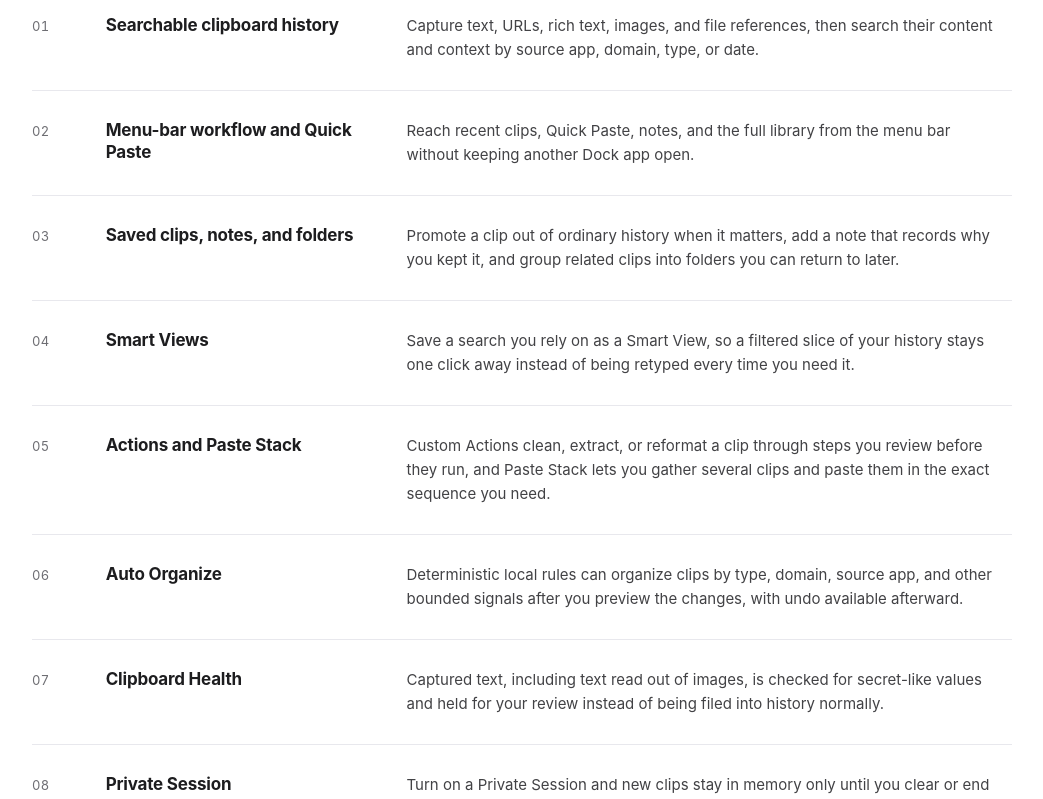
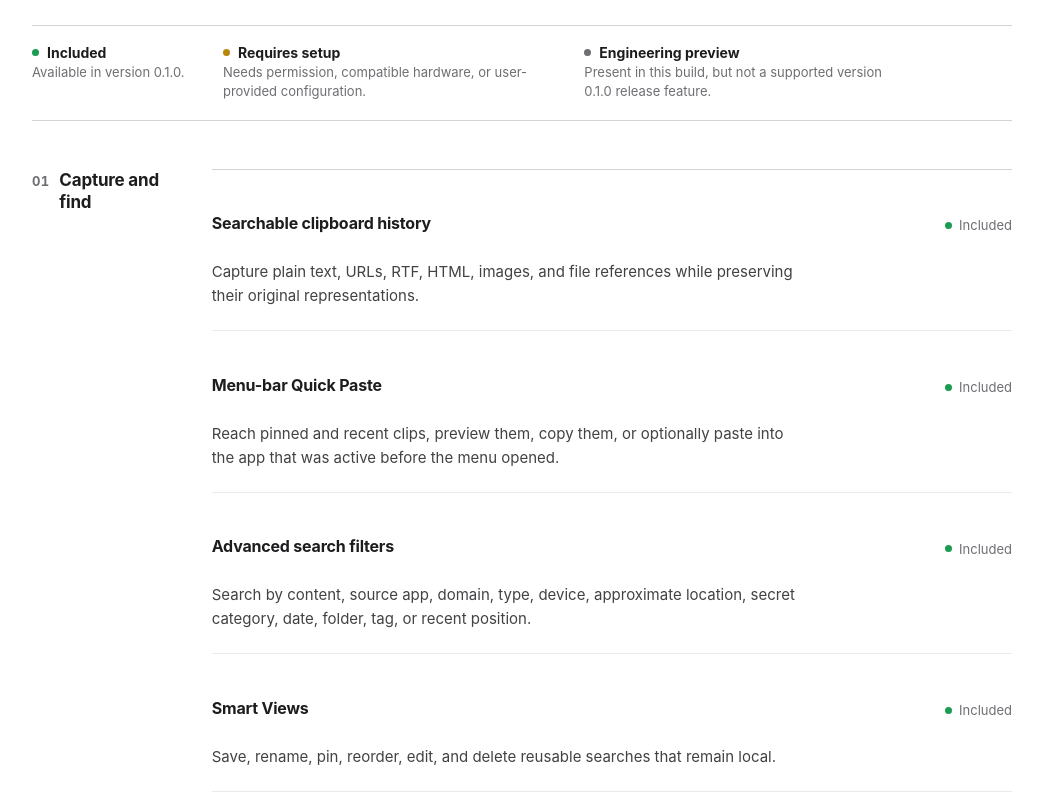
Before and after one commit to ibrolord/clipboard-router-releases, a React (Vite) app in the folder landing/: page / in a window 1280 px wide. Shown: the part 3060-3859 px from the top of the page, without its empty margins (118-1161 px from the left). Built offline with nearby package versions, Linux system fonts and the light colour scheme.

Commit message:
feat: expand landing feature inventory

```diff
--- a/landing/src/App.css
+++ b/landing/src/App.css
@@ -890,45 +890,134 @@ h3 {
   line-height: 1.65;
 }
 
-.feature-ledger {
-  margin-top: clamp(32px, 4vw, 48px);
+.feature-legend {
+  margin-top: clamp(24px, 3vw, 32px);
+  padding: 18px 0;
   border-top: 1px solid var(--line);
+  border-bottom: 1px solid var(--line);
+  display: flex;
+  flex-wrap: wrap;
+  gap: 8px clamp(24px, 3vw, 40px);
 }
 
-.feature-row {
-  display: grid;
-  grid-template-columns: 3.5ch minmax(0, 26ch) minmax(0, 1fr);
-  gap: 4px clamp(20px, 3vw, 48px);
-  align-items: baseline;
-  padding: clamp(20px, 2.6vw, 28px) 0;
-  border-bottom: 1px solid var(--line-soft);
+.feature-legend-item {
+  display: flex;
+  flex-direction: column;
+  gap: 2px;
+  max-width: 32ch;
 }
 
-.feature-row-index {
+.feature-legend-item dt {
+  display: flex;
+  align-items: center;
+  gap: 8px;
+  font-size: 0.875rem;
+  font-weight: 650;
+}
+
+.feature-legend-item dd {
+  margin: 0;
+  font-size: 0.8125rem;
+  color: var(--muted);
+  line-height: 1.5;
+}
+
+.availability-dot {
+  width: 7px;
+  height: 7px;
+  border-radius: 50%;
+  flex: none;
+  background: var(--muted);
+}
+
+.availability-dot-included { background: #1a9d52; }
+.availability-dot-setup { background: #b9860a; }
+.availability-dot-preview { background: #6e6e73; }
+
+.feature-groups {
+  margin-top: clamp(32px, 4vw, 48px);
+  display: flex;
+  flex-direction: column;
+  gap: clamp(32px, 4vw, 48px);
+}
+
+.feature-group {
+  display: grid;
+  grid-template-columns: 14ch minmax(0, 1fr);
+  gap: clamp(16px, 3vw, 40px);
+  align-items: start;
+}
+
+.feature-group-title {
+  display: flex;
+  align-items: baseline;
+  gap: 10px;
+  font-size: 1.0625rem;
+  letter-spacing: -0.012em;
+  position: sticky;
+  top: 96px;
+}
+
+.feature-group-index {
   font-size: 0.8125rem;
   font-variant-numeric: tabular-nums;
   letter-spacing: 0.02em;
   color: var(--muted);
 }
 
+.feature-ledger {
+  border-top: 1px solid var(--line);
+}
+
+.feature-row {
+  padding: clamp(16px, 2vw, 22px) 0;
+  border-bottom: 1px solid var(--line-soft);
+}
+
+.feature-row-head {
+  display: flex;
+  align-items: baseline;
+  justify-content: space-between;
+  gap: clamp(16px, 3vw, 32px);
+}
+
 .feature-row-title {
-  font-size: 1.0625rem;
+  font-size: 1rem;
   letter-spacing: -0.012em;
 }
 
+.feature-row-status {
+  flex: none;
+  display: inline-flex;
+  align-items: center;
+  gap: 7px;
+  font-size: 0.8125rem;
+  color: var(--muted);
+  text-align: right;
+}
+
 .feature-row-desc {
-  grid-column: 3;
+  margin-top: 6px;
   font-size: 0.9375rem;
   line-height: 1.6;
   color: var(--ink-2);
   max-width: 62ch;
 }
 
+@media (max-width: 900px) {
+  .feature-group {
+    grid-template-columns: minmax(0, 1fr);
+  }
+  .feature-group-title { position: static; }
+}
+
 @media (max-width: 700px) {
-  .feature-row {
-    grid-template-columns: 3.5ch minmax(0, 1fr);
+  .feature-row-head {
+    flex-direction: column;
+    align-items: flex-start;
+    gap: 4px;
   }
-  .feature-row-desc { grid-column: 2; margin-top: 6px; }
+  .feature-row-status { text-align: left; }
 }
 
 /* Full-width frames keep native UI labels readable instead of turning the
@@ -1094,8 +1183,8 @@ h3 {
      the container query above, not here), and the paired close-ups stack. */
 
   .stage {
-    width: 100vw;
-    margin-inline: calc(50% - 50vw);
+    width: calc(100% + (2 * var(--gutter)));
+    margin-inline: calc(-1 * var(--gutter));
     border-radius: 0;
     padding: 22px var(--gutter);
   }
--- a/landing/src/App.tsx
+++ b/landing/src/App.tsx
@@ -25,55 +25,269 @@ const NAV_LINKS = [
   ['#faq', 'FAQ'],
 ] as const
 
-const FEATURES: readonly (readonly [string, string])[] = [
+type FeatureAvailability = 'Included' | 'Requires setup' | 'Engineering preview'
+
+const AVAILABILITY_SLUG: Record<FeatureAvailability, string> = {
+  Included: 'included',
+  'Requires setup': 'setup',
+  'Engineering preview': 'preview',
+}
+
+type Feature = readonly [title: string, availability: FeatureAvailability, description: string]
+type FeatureGroup = readonly [title: string, features: readonly Feature[]]
+
+const FEATURE_GROUPS: readonly FeatureGroup[] = [
+  [
+    'Capture and find',
+    [
       [
         'Searchable clipboard history',
-    'Capture text, URLs, rich text, images, and file references, then search their content and context by source app, domain, type, or date.',
+        'Included',
+        'Capture plain text, URLs, RTF, HTML, images, and file references while preserving their original representations.',
       ],
       [
-    'Menu-bar workflow and Quick Paste',
-    'Reach recent clips, Quick Paste, notes, and the full library from the menu bar without keeping another Dock app open.',
+        'Menu-bar Quick Paste',
+        'Included',
+        'Reach pinned and recent clips, preview them, copy them, or optionally paste into the app that was active before the menu opened.',
       ],
       [
-    'Saved clips, notes, and folders',
-    'Promote a clip out of ordinary history when it matters, add a note that records why you kept it, and group related clips into folders you can return to later.',
+        'Advanced search filters',
+        'Included',
+        'Search by content, source app, domain, type, device, approximate location, secret category, date, folder, tag, or recent position.',
       ],
       [
         'Smart Views',
-    'Save a search you rely on as a Smart View, so a filtered slice of your history stays one click away instead of being retyped every time you need it.',
+        'Included',
+        'Save, rename, pin, reorder, edit, and delete reusable searches that remain local.',
       ],
       [
-    'Actions and Paste Stack',
-    'Custom Actions clean, extract, or reformat a clip through steps you review before they run, and Paste Stack lets you gather several clips and paste them in the exact sequence you need.',
+        'OCR, previews, and clip details',
+        'Included',
+        'Extract text from supported images locally and inspect thumbnails, provenance, dimensions, size, word counts, duplicate counts, and paste counts.',
+      ],
+      [
+        'Capture context',
+        'Requires setup',
+        'Optionally attach a local Mac label or a coarse location label; exact coordinates are never stored.',
+      ],
+      [
+        'App exclusions and pause controls',
+        'Included',
+        'Exclude installed or running apps from capture and pause or resume clipboard monitoring.',
+      ],
+    ],
+  ],
+  [
+    'Save and organize',
+    [
+      [
+        'Saved clips and editable notes',
+        'Included',
+        'Save useful clips, create first-class notes, or turn eligible text and URLs into notes without changing the History source.',
+      ],
+      [
+        'Nested folders, tags, and drag-and-drop',
+        'Included',
+        'Organize saved material in unlimited nested folders and move items safely by menu or drag-and-drop.',
+      ],
+      [
+        'Bulk library actions',
+        'Included',
+        'Review multiple selections before saving, moving, tagging, pinning, unpinning, or exporting them.',
       ],
       [
         'Auto Organize',
-    'Deterministic local rules can organize clips by type, domain, source app, and other bounded signals after you preview the changes, with undo available afterward.',
+        'Included',
+        'Create local rules based on type, domain, source app, detected entity, or safe regular expressions, then preview and undo changes.',
+      ],
+    ],
   ],
   [
-    'Clipboard Health',
-    'Captured text, including text read out of images, is checked for secret-like values and held for your review instead of being filed into history normally.',
+    'Combine and automate',
+    [
+      [
+        'Combine Clips',
+        'Included',
+        'Gather several eligible clips into one reviewed piece of context.',
+      ],
+      [
+        'Paste Stack',
+        'Included',
+        'Queue several clips and paste them in the exact order you choose.',
+      ],
+      [
+        'Deterministic transforms',
+        'Included',
+        'Clean, extract, and reformat copied text through predictable local steps.',
+      ],
+      [
+        'Reviewed Custom Actions',
+        'Included',
+        'Build explicit tag, move, follow-up-note, enrichment, web, or app-handoff steps that wait for review.',
+      ],
+      [
+        'Folder triggers and durable recovery',
+        'Included',
+        'Run reversible local steps when items enter a folder and resume retry-safe work after relaunch without blindly repeating uncertain external actions.',
+      ],
+      [
+        'Archive export and macOS sharing',
+        'Included',
+        'Export reviewed material as a portable archive or use the standard macOS share sheet.',
+      ],
+    ],
+  ],
+  [
+    'Act across apps',
+    [
+      [
+        'Actionable links, emails, phone numbers, and dates',
+        'Included',
+        'Detect useful entities locally and offer explicit Open, Compose, Calling App, Save Contact, Calendar Draft, Research, and Find Related actions.',
+      ],
+      [
+        'Verified ChatGPT, Claude, and Codex routing',
+        'Included',
+        'Resolve the intended signed application before changing the clipboard and never silently substitute a website after launch failure.',
+      ],
+      [
+        'Contacts and Calendar drafts',
+        'Requires setup',
+        'Review every draft before granting permission or creating a system record.',
+      ],
+      [
+        'Salesforce and HubSpot connectors',
+        'Engineering preview',
+        'Review allowlisted fields, duplicates, retries, and reconciliation receipts before any CRM write.',
+      ],
+      [
+        'Live link previews',
+        'Included',
+        'Load a link preview only when requested and keep redirect, error, offline, and unsafe-action handling bounded.',
+      ],
+    ],
+  ],
+  [
+    'Assistant and insert',
+    [
+      [
+        'On-device Assistant',
+        'Requires setup',
+        "Use Apple's Foundation Models on a supported macOS 26 Mac for clip-scoped drafting and analysis.",
+      ],
+      [
+        'Hosted Assistant',
+        'Engineering preview',
+        "Use an explicit bring-your-own API key stored in this Mac's Keychain; no request leaves the Mac until Send is pressed.",
+      ],
+      [
+        'Assistant workflows',
+        'Requires setup',
+        'Use multi-turn chat and presets for quick answers, enrichment, rewriting, formatting, follow-up drafts, and opt-in research while treating every result as an unverified draft.',
+      ],
+      [
+        'Insert Palette and aliases',
+        'Included',
+        'Insert saved clips or notes through local semicolon aliases without duplicating their contents.',
+      ],
+      [
+        'System-wide Text Expansion',
+        'Requires setup',
+        'Expand exact aliases after explicit Accessibility access, with secure-field blocking and immediate Escape restoration.',
+      ],
+    ],
+  ],
+  [
+    'Protect sensitive content',
+    [
+      [
+        'Clipboard Health and quarantine',
+        'Included',
+        'Detect secret-like values across captured text and OCR, then keep, delete, or move eligible material to Vault after review.',
       ],
       [
         'Private Session',
-    'Turn on a Private Session and new clips stay in memory only until you clear or end it, so nothing from that stretch of work ever reaches your history.',
+        'Included',
+        'Keep new clips in memory only and destroy them when the session is cleared or ended.',
       ],
       [
         'Vault',
-    'Vault is the encrypted store for clips that need to stay hidden until you authenticate, separate from the ordinary history that is local but not Vault-encrypted.',
+        'Included',
+        'Encrypt deliberately protected text, rich text, HTML, images, and bounded file-reference payloads and require authentication before reveal.',
       ],
       [
-    'Portable Base64 and recipient-key encrypted sharing',
-    'Base64 gives you a portable, reversible encoding for moving a clip between tools, while recipient-key sharing is the encrypted option, protecting a clip for one intended recipient with replay protection.',
+        'Portable and encrypted sharing',
+        'Included',
+        'Use clearly labeled reversible Base64 for eligible portable content or recipient-key encryption with replay protection.',
+      ],
+    ],
   ],
   [
-    'Native macOS app experience',
-    'Use keyboard shortcuts, drag-and-drop organization, and a three-column library in a native app signed and notarized for macOS 14 Sonoma or later on Apple silicon.',
+    'Share and collaborate',
+    [
+      [
+        'iCloud saved-library sync',
+        'Engineering preview',
+        'Sync eligible saved clips and folders without syncing active history, Vault, quarantine, Private Sessions, or the Mac pasteboard.',
       ],
       [
-    'Bundled cr CLI',
-    'The bundled cr command-line tool runs version-matched analyze and transform pipelines from Terminal, and it does not change your PATH unless you export it yourself.',
+        'Collaborative folders and roles',
+        'Engineering preview',
+        'Share eligible saved folders with owner, editor, and viewer permissions after CloudKit identity and provenance checks pass.',
       ],
+      [
+        'Visible sync status',
+        'Engineering preview',
+        'See per-item sync state and why a clip is local-only or ineligible.',
+      ],
+    ],
+  ],
+  [
+    'Built for macOS',
+    [
+      [
+        'Global shortcuts and multi-display placement',
+        'Included',
+        'Configure separate search and note shortcuts, detect conflicts, and open search on the display containing the pointer.',
+      ],
+      [
+        'Launch at Login',
+        'Requires setup',
+        'Start Clipboard Router with macOS after the user enables the system-managed login item.',
+      ],
+      [
+        'Native Mac experience',
+        'Included',
+        'Use keyboard shortcuts, drag-and-drop organization, a three-column library, and a signed and notarized Apple-silicon app for macOS 14 or later.',
+      ],
+      [
+        'Bundled cr command-line tool',
+        'Included',
+        'Run version-matched analyze and transform pipelines from Terminal without changing PATH unless the user explicitly exports the helper.',
+      ],
+    ],
+  ],
+  [
+    'Specialized workflows',
+    [
+      [
+        'Sales Workspaces',
+        'Included',
+        'Create a ready-made local research structure for organizing account, contact, and follow-up material.',
+      ],
+      [
+        'Developer Projects and Debug Bundles',
+        'Included',
+        'Group project clips, build reviewed Markdown debug context, save or share bundles, ask the Assistant, and hand work to an IDE.',
+      ],
+    ],
+  ],
+]
+
+const AVAILABILITY_LEGEND: readonly (readonly [FeatureAvailability, string])[] = [
+  ['Included', 'Available in version 0.1.0.'],
+  ['Requires setup', 'Needs permission, compatible hardware, or user-provided configuration.'],
+  ['Engineering preview', 'Present in this build, but not a supported version 0.1.0 release feature.'],
 ]
 
 const faqs: readonly (readonly [string, string])[] = [
@@ -574,20 +788,44 @@ function App() {
         <section id="features" className="feature-index" aria-labelledby="features-title">
           <div className="shell">
             <Reveal className="feature-index-head">
-              <h2 id="features-title">Clipboard Router supports the whole workflow around copied content.</h2>
-              <p className="feature-index-intro">You can capture and retrieve what you copy, organize and automate repeated work, and protect or share sensitive clips without giving up control.</p>
+              <h2 id="features-title">Clipboard Router helps you find, reuse, organize, automate, protect, and share what you copy.</h2>
+              <p className="feature-index-intro">This is the complete user-facing feature inventory for version {APP.version}. Availability labels distinguish features that work locally, features that need permission or compatible hardware, and engineering surfaces that still require external production proof.</p>
             </Reveal>
-            <ol className="feature-ledger" role="list">
-              {FEATURES.map(([title, description], index) => (
-                <li key={title}>
-                  <Reveal className="feature-row" delay={Math.min(index * 30, 240)}>
-                    <span className="feature-row-index" aria-hidden="true">{String(index + 1).padStart(2, '0')}</span>
-                    <h3 className="feature-row-title">{title}</h3>
+            <dl className="feature-legend" role="list">
+              {AVAILABILITY_LEGEND.map(([label, meaning]) => (
+                <div className="feature-legend-item" role="listitem" key={label}>
+                  <dt>
+                    <span className={`availability-dot availability-dot-${AVAILABILITY_SLUG[label]}`} aria-hidden="true" />
+                    {label}
+                  </dt>
+                  <dd>{meaning}</dd>
+                </div>
+              ))}
+            </dl>
+            <div className="feature-groups">
+              {FEATURE_GROUPS.map(([groupTitle, features], groupIndex) => (
+                <Reveal className="feature-group" key={groupTitle} delay={Math.min(groupIndex * 40, 240)}>
+                  <h3 className="feature-group-title">
+                    <span className="feature-group-index" aria-hidden="true">{String(groupIndex + 1).padStart(2, '0')}</span>
+                    {groupTitle}
+                  </h3>
+                  <ul className="feature-ledger" role="list">
+                    {features.map(([title, availability, description]) => (
+                      <li className="feature-row" key={title}>
+                        <div className="feature-row-head">
+                          <h4 className="feature-row-title">{title}</h4>
+                          <span className="feature-row-status">
+                            <span className={`availability-dot availability-dot-${AVAILABILITY_SLUG[availability]}`} aria-hidden="true" />
+                            {availability}
+                          </span>
+                        </div>
                         <p className="feature-row-desc">{description}</p>
-                  </Reveal>
                       </li>
                     ))}
-            </ol>
+                  </ul>
+                </Reveal>
+              ))}
+            </div>
           </div>
         </section>
 
```
Lines whose indentation alone changed are shown as unchanged.
